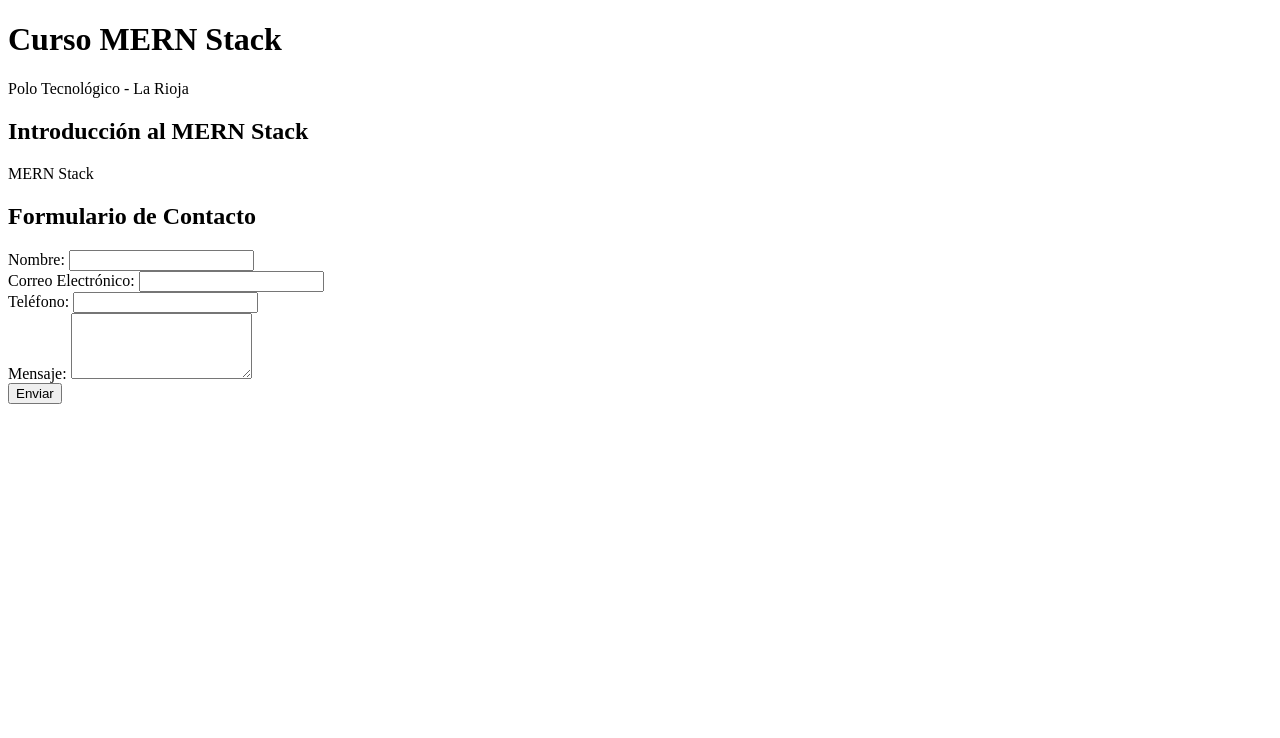
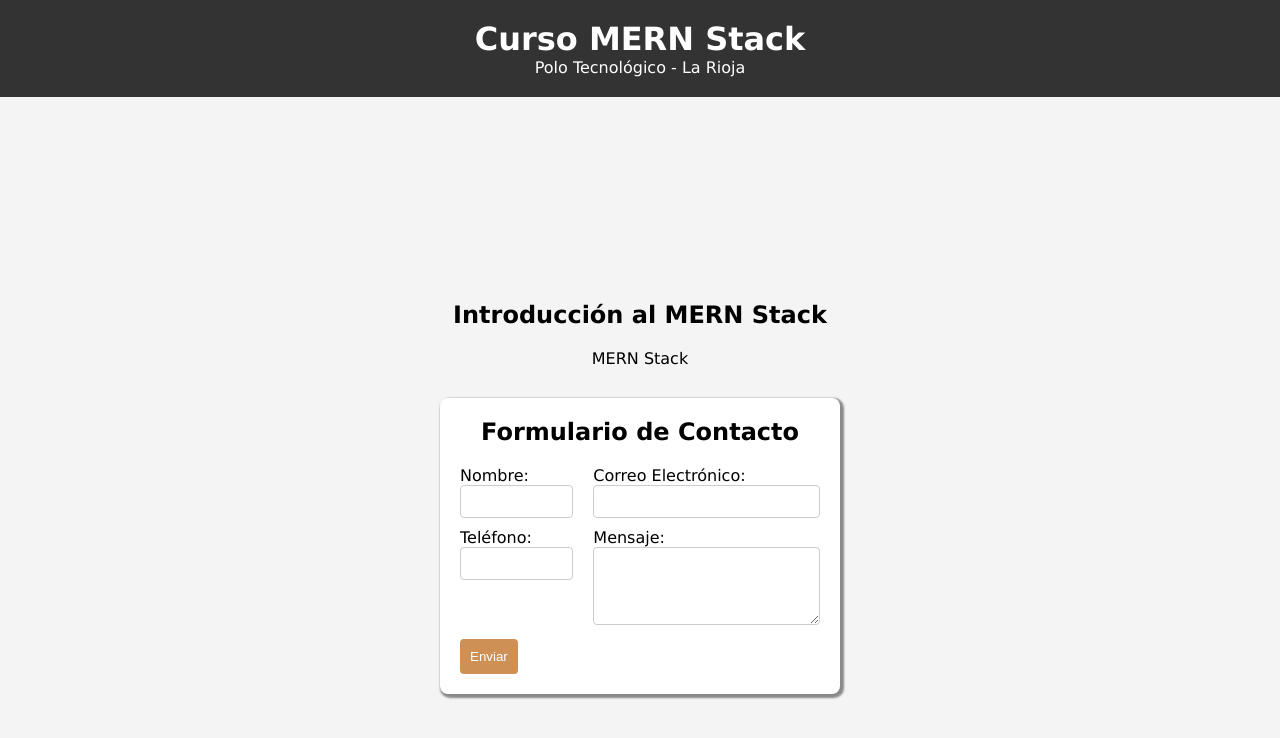
Before and after one commit to FBenja/tp1-git-polotec, a plain HTML site: page index.html in a window 1280 px wide. Drawn offline with Linux system fonts and the light colour scheme.

Commit message:
agregando estilos primera parte

```diff
--- a/css/styles.css
+++ b/css/styles.css
@@ -18,3 +18,81 @@ main {
 
 }
  */
+
+ * {
+    margin: 0;
+    padding: 0;
+    box-sizing: border-box;
+}
+
+body {
+    font-family:'Lucida Sans', 'Lucida Sans Regular', 'Lucida Grande', 'Lucida Sans Unicode', Geneva, Verdana, sans-serif;
+}
+
+header {
+    text-align: center;
+    padding: 20px;
+    background-color: #333;
+    color: white;
+}
+
+main {
+    display: flex;
+    flex-direction: column;
+    justify-content: center;
+    align-items: center;
+    min-height: 100vh;
+    padding: 20px;
+    background-color: #f4f4f4;
+}
+
+section {
+    text-align: center;
+    margin-bottom: 30px;
+}
+
+.form-container {
+    background-color: #fff;
+    padding: 20px;
+    border-radius: 8px;
+    box-shadow: 2px 2px 2px 2px rgb(139, 137, 137);
+    width: 400px;
+}
+
+h2 {
+    text-align: center;
+    margin-bottom: 20px;
+}
+
+form {
+    display: grid;
+    grid-template-columns: 1fr 2fr;
+    gap: 10px 20px;
+}
+
+label {
+    display: flex;
+    align-items: center;
+    justify-content: flex-start;
+}
+
+input, textarea {
+    width: 100%;
+    padding: 8px;
+    border: 1px solid #ccc;
+    border-radius: 4px;
+}
+
+button {
+    grid-column: 1 / 3;
+    padding: 10px;
+    background-color: #cf9056;
+    color: white;
+    border: none;
+    border-radius: 4px;
+    cursor: pointer;
+}
+
+button:hover {
+    background-color: #b4a622;
+}
```
Also changed, not shown: index.html (+1 -4 lines).
